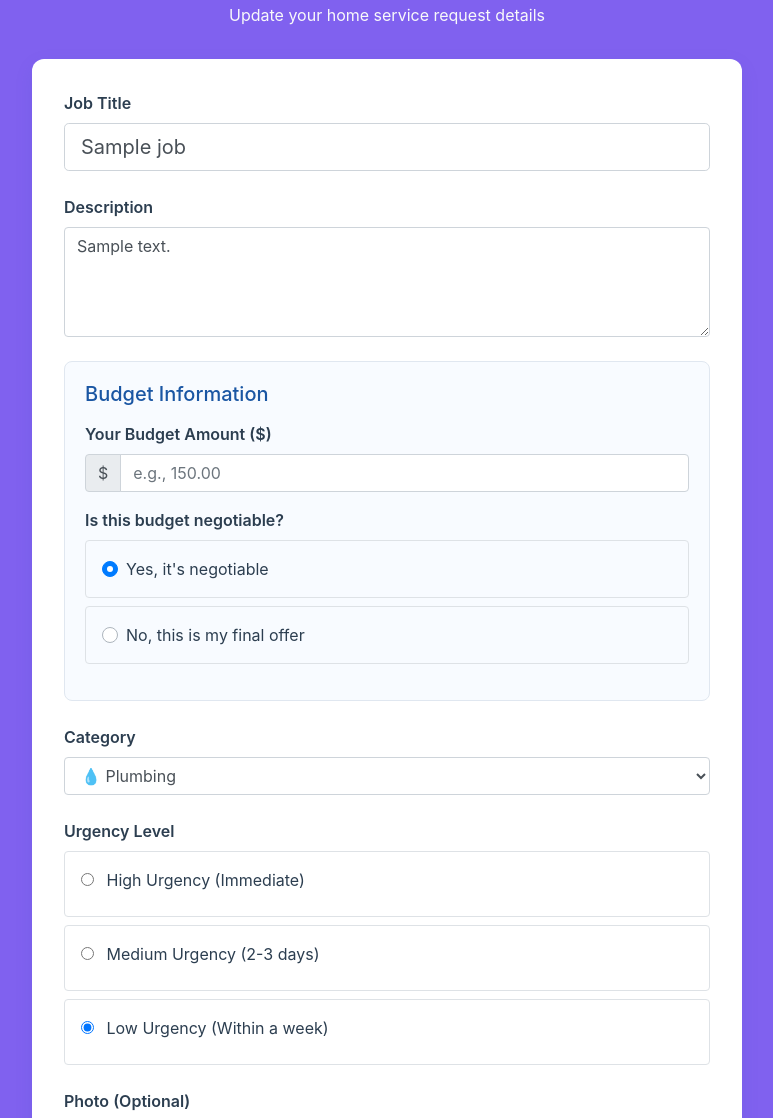
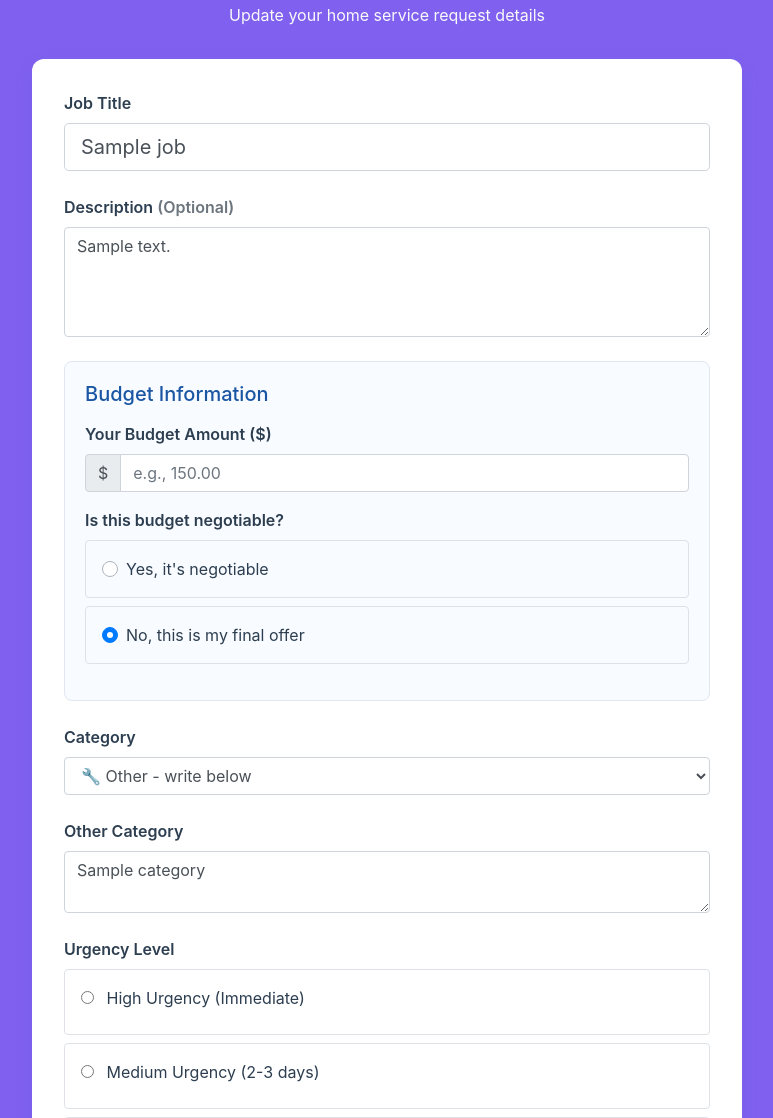
Before and after one commit to SETaP-Group-1E/FIXIFYapp, a Flask app: template templates/post.html in a window 1280 px wide. Shown: the part 213-1331 px from the top of the page, without its empty margins (253-1026 px from the left). Run offline with Flask 3, Linux system fonts and the light colour scheme; the template is opened without the code that fills it: most values are stand-ins (such as "Sample title", 1, 10 or a date in 2020); some libraries are stand-ins or nearby versions.

Commit message:
Enhance job posting form with editing support
Updated form to support both posting and editing jobs, added custom category option, and improved budget section.

```diff
--- a/templates/post.html
+++ b/templates/post.html
@@ -1,7 +1,7 @@
 {% extends "layout.html" %}
 
 {% block content %}
-<!-- Fixify Original Styles Integrated -->
+<!-- Kept: Fixify original styles integrated. -->
 <style>
     :root {
         --fixify-blue: #1a56a3;
@@ -21,7 +21,7 @@
 </style>
 
 <div class="container py-5">
-    <!-- Logo & Title -->
+    <!-- Expanded: form title supports both post and edit job. -->
     <div class="logo-container">
         <h1 class="brand-title mt-3">
             {% if job %}Edit Service Request{% else %}Post a Home Service Job{% endif %}
@@ -31,11 +31,11 @@
         </p>
     </div>
 
-    <!-- Form Card -->
+    <!-- Expanded: same form is reused for posting and editing jobs. -->
     <div class="row justify-content-center">
         <div class="col-lg-8 col-md-10">
             <div class="form-card">
-                <form action="/post" method="POST" enctype="multipart/form-data">
+                <form action="{% if job %}{{ url_for('edit_job', job_id=job['id']) }}{% else %}{{ url_for('post') }}{% endif %}" method="POST" enctype="multipart/form-data">
                     {% if job %}
                         <input type="hidden" name="job_id" value="{{ job['id'] }}">
                     {% endif %}
@@ -47,12 +47,12 @@
                     </div>
 
                     <div class="mb-4">
-                        <label class="form-label">Description</label>
+                        <label class="form-label">Description <span class="text-muted">(Optional)</span></label>
                         <textarea name="description" class="form-control" rows="4"
-                                  required>{{ job['description'] if job else '' }}</textarea>
+                                  placeholder="Add extra details if needed...">{{ job['description'] if job else '' }}</textarea>
                     </div>
 
-                    <!-- Budget Section -->
+                    <!-- Expanded: budget section allows an open budget. -->
                     <div class="mb-4 budget-section">
                         <h5 class="mb-3 d-flex align-items-center" style="color: var(--fixify-blue);">
                             Budget Information
@@ -63,18 +63,18 @@
                             <div class="input-group">
                                 <div class="input-group-prepend"><span class="input-group-text">$</span></div>
                                 <input type="number" name="budget_amount" class="form-control" min="0" step="0.01"
-                                       value="{{ job['budget'] if job else '' }}" placeholder="e.g., 150.00">
+                                       value="{{ job['budget'] if job and job['budget'] != 'Open' else '' }}" placeholder="e.g., 150.00">
                             </div>
                         </div>
 
                         <div class="mb-3">
                             <label class="form-label">Is this budget negotiable?</label>
                             <div class="custom-control custom-radio border rounded p-3 mb-2">
-                                <input type="radio" id="negYes" name="is_negotiable" value="yes" class="custom-control-input" checked>
+                                <input type="radio" id="negYes" name="is_negotiable" value="yes" class="custom-control-input" {% if not job or job['is_negotiable'] %}checked{% endif %}>
                                 <label class="custom-control-label w-100 ml-4" for="negYes">Yes, it's negotiable</label>
                             </div>
                             <div class="custom-control custom-radio border rounded p-3">
-                                <input type="radio" id="negNo" name="is_negotiable" value="no" class="custom-control-input">
+                                <input type="radio" id="negNo" name="is_negotiable" value="no" class="custom-control-input" {% if job and not job['is_negotiable'] %}checked{% endif %}>
                                 <label class="custom-control-label w-100 ml-4" for="negNo">No, this is my final offer</label>
                             </div>
                         </div>
@@ -82,27 +82,36 @@
 
                     <div class="mb-4">
                         <label class="form-label">Category</label>
-                        <select name="category" class="form-control" required>
-                            <option value="Plumbing">💧 Plumbing</option>
-                            <option value="Electrical">⚡ Electrical</option>
-                            <option value="Cleaning">🧹 Cleaning</option>
-                            <option value="Gardening">🌿 Gardening</option>
-                            <option value="Other">🔧 Other</option>
+                        {% set standard_categories = ['Plumbing', 'Electrical', 'Cleaning', 'Gardening'] %}
+                        {% set current_category = job['category'] if job else 'Plumbing' %}
+                        {% set custom_category_value = current_category if job and current_category not in standard_categories else '' %}
+                        <select name="category" id="category-select" class="form-control" required>
+                            <option value="Plumbing" {% if current_category == 'Plumbing' %}selected{% endif %}>💧 Plumbing</option>
+                            <option value="Electrical" {% if current_category == 'Electrical' %}selected{% endif %}>⚡ Electrical</option>
+                            <option value="Cleaning" {% if current_category == 'Cleaning' %}selected{% endif %}>🧹 Cleaning</option>
+                            <option value="Gardening" {% if current_category == 'Gardening' %}selected{% endif %}>🌿 Gardening</option>
+                            <option value="Other" {% if custom_category_value %}selected{% endif %}>🔧 Other - write below</option>
                         </select>
+                    </div>
+
+                    <!-- Added: custom category appears when Other is selected. -->
+                    <div class="mb-4" id="custom-category-block" style="display: none;">
+                        <label class="form-label">Other Category</label>
+                        <textarea name="custom_category" id="custom-category" class="form-control" rows="2" placeholder="Write the type of job here, e.g. roofing, pest control, furniture assembly...">{{ custom_category_value }}</textarea>
                     </div>
 
                     <div class="mb-4">
                         <label class="form-label">Urgency Level</label>
                         <div class="border rounded p-3 mb-2">
-                            <input type="radio" name="urgency" id="urgHigh" value="High" required>
+                            <input type="radio" name="urgency" id="urgHigh" value="High" required {% if job and job['urgency'] == 'High' %}checked{% endif %}>
                             <label for="urgHigh" class="ml-2">High Urgency (Immediate)</label>
                         </div>
                         <div class="border rounded p-3 mb-2">
-                            <input type="radio" name="urgency" id="urgMed" value="Medium" checked>
+                            <input type="radio" name="urgency" id="urgMed" value="Medium" {% if not job or job['urgency'] == 'Medium' %}checked{% endif %}>
                             <label for="urgMed" class="ml-2">Medium Urgency (2-3 days)</label>
                         </div>
                         <div class="border rounded p-3 mb-2">
-                            <input type="radio" name="urgency" id="urgLow" value="Low" checked>
+                            <input type="radio" name="urgency" id="urgLow" value="Low" {% if job and job['urgency'] == 'Low' %}checked{% endif %}>
                             <label for="urgLow" class="ml-2">Low Urgency (Within a week)</label>
                         </div>
                     </div>
@@ -110,7 +119,11 @@
                     <div class="mb-4">
                         <label class="form-label">Photo (Optional)</label>
                         <div class="no-photo mb-2" id="photo-preview">
+                            {% if job and job.get('photo_filename') %}
+                            <img src="{{ url_for('static', filename='uploads/' + job['photo_filename']) }}" class="photo-preview" alt="Current job photo">
+                            {% else %}
                             <i class="bi bi-camera mr-2"></i> No photo selected
+                            {% endif %}
                         </div>
                         <input type="file" name="photo" class="form-control-file" accept="image/*" onchange="previewPhoto(this)">
                     </div>
@@ -125,25 +138,22 @@
                         <script>(g=>{var h,a,k,p="The Google Maps JavaScript API",c="google",l="importLibrary",q="__ib__",m=document,b=window;b=b[c]||(b[c]={});var d=b.maps||(b.maps={}),r=new Set,e=new URLSearchParams,u=()=>h||(h=new Promise(async(f,n)=>{await (a=m.createElement("script"));e.set("libraries",[...r]+"");for(k in g)e.set(k.replace(/[A-Z]/g,t=>"_"+t[0].toLowerCase()),g[k]);e.set("callback",c+".maps."+q);a.src=`https://maps.${c}apis.com/maps/api/js?`+e;d[q]=f;a.onerror=()=>h=n(Error(p+" could not load."));a.nonce=m.querySelector("script[nonce]")?.nonce||"";m.head.append(a)}));d[l]?console.warn(p+" only loads once. Ignoring:",g):d[l]=(f,...n)=>r.add(f)&&u().then(()=>d[l](f,...n))})({key: "AIzaSyBVK8uXpt3tN13ONfP0dAwxxEWqfGkiY1o"});</script>
                     </div>
 
-                    <div class="border rounded p-3 mb-2">
+                   <div class="border rounded p-3 mb-2">
                         <input type="radio" name="recurring" id="recurYes" value="yes" checked>
                         <label for="recurYes" class="ml-2">
                             Enable Automatic Posting
                         </label>
                     </div>
-
                     <div class="border rounded p-3 mb-2">
                         <input type="radio" name="recurring" id="recurNo" value="no">
                         <label for="recurNo" class="ml-2">
                             No maybe another time.
                         </label>
                     </div>
-
                     <div class="mb-4" id="recurring-frequency-container">
                         <label class="form-label">
                             How often should this job repeat?
                         </label>
-
                         <select name="recurring_frequency" id="recurring_frequency" class="form-control">
                             <option value="">Select frequency</option>
                             <option value="1">Every Week</option>
@@ -166,6 +176,25 @@
 </div>
 
 <script>
+    // Added: reveal custom category box only when homeowner chooses Other.
+    var categorySelect = document.getElementById('category-select');
+    var customCategoryBlock = document.getElementById('custom-category-block');
+    var customCategory = document.getElementById('custom-category');
+
+    function toggleCustomCategory() {
+        if (categorySelect && customCategoryBlock && customCategory) {
+            var isOther = categorySelect.value === 'Other';
+            customCategoryBlock.style.display = isOther ? 'block' : 'none';
+            customCategory.required = isOther;
+            if (!isOther) customCategory.value = '';
+        }
+    }
+
+    if (categorySelect) {
+        categorySelect.addEventListener('change', toggleCustomCategory);
+        toggleCustomCategory();
+    }
+
     function previewPhoto(input) {
         if (input.files && input.files[0]) {
             var reader = new FileReader();
@@ -179,15 +208,11 @@
 </script>
 <script>
 document.addEventListener('DOMContentLoaded', function () {
-
     const recurYes = document.getElementById('recurYes');
     const recurNo = document.getElementById('recurNo');
-
     const frequency = document.getElementById('recurring_frequency');
     const container = document.getElementById('recurring-frequency-container');
-
     function toggleRecurringRequirement() {
-
         if (recurYes.checked) {
             container.style.display = 'block';
             frequency.required = true;
@@ -197,10 +222,8 @@ document.addEventListener('DOMContentLoaded', function () {
             frequency.value = "";
         }
     }
-
     recurYes.addEventListener('change', toggleRecurringRequirement);
     recurNo.addEventListener('change', toggleRecurringRequirement);
-
     toggleRecurringRequirement();
 });
 </script>
@@ -211,44 +234,36 @@ let geocoder;
 let locationInput;
 let searchButton;
 let inputTimer;
-
 async function initMap() {
   try {
     const { Map } = await google.maps.importLibrary("maps");
     const { AdvancedMarkerElement } = await google.maps.importLibrary("marker");
     const { Geocoder } = await google.maps.importLibrary("geocoding");
-
     map = new Map(document.getElementById("map"), {
       zoom: 8,
       center: { lat: 50.805832, lng: -1.087222 },
       mapId: 'LOCATION_MAP',
       mapTypeControl: false,
     });
-
     geocoder = new Geocoder();
     marker = new AdvancedMarkerElement({ map: null });
-
     locationInput = document.getElementById('location-input');
     searchButton = document.getElementById('location-search-btn');
-
     map.addListener("click", (e) => {
       geocode({ location: e.latLng });
     });
-
     searchButton.addEventListener('click', () => {
       const query = locationInput.value.trim();
       if (query) {
         geocode({ address: query });
       }
     });
-
     locationInput.addEventListener('keyup', (event) => {
       if (event.key === 'Enter') {
         event.preventDefault();
         searchButton.click();
       }
     });
-
     locationInput.addEventListener('input', () => {
       clearTimeout(inputTimer);
       inputTimer = setTimeout(() => {
@@ -258,19 +273,16 @@ async function initMap() {
         }
       }, 1500);
     });
-
   } catch (error) {
     console.error("Error initializing map:", error);
     document.getElementById("map").innerHTML = "<p>Sorry, something went wrong loading the map. Please enter your location manually.</p>";
   }
 }
-
 function geocode(request) {
   if (!geocoder) {
     console.error("Geocoder not initialized.");
     return;
   }
-
   geocoder
     .geocode(request)
     .then((result) => {
@@ -286,7 +298,6 @@ function geocode(request) {
       console.error("Geocode error:", e);
     });
 }
-
 initMap();
 </script>
 {% endblock %}
```
